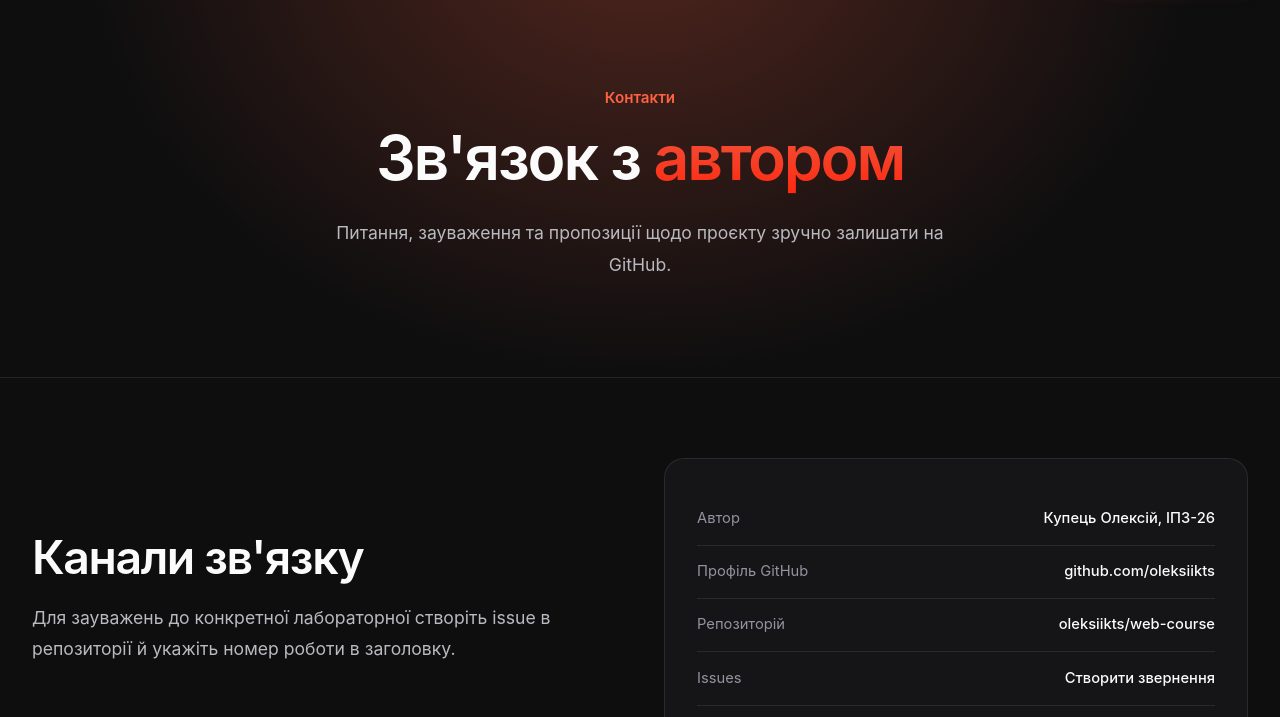
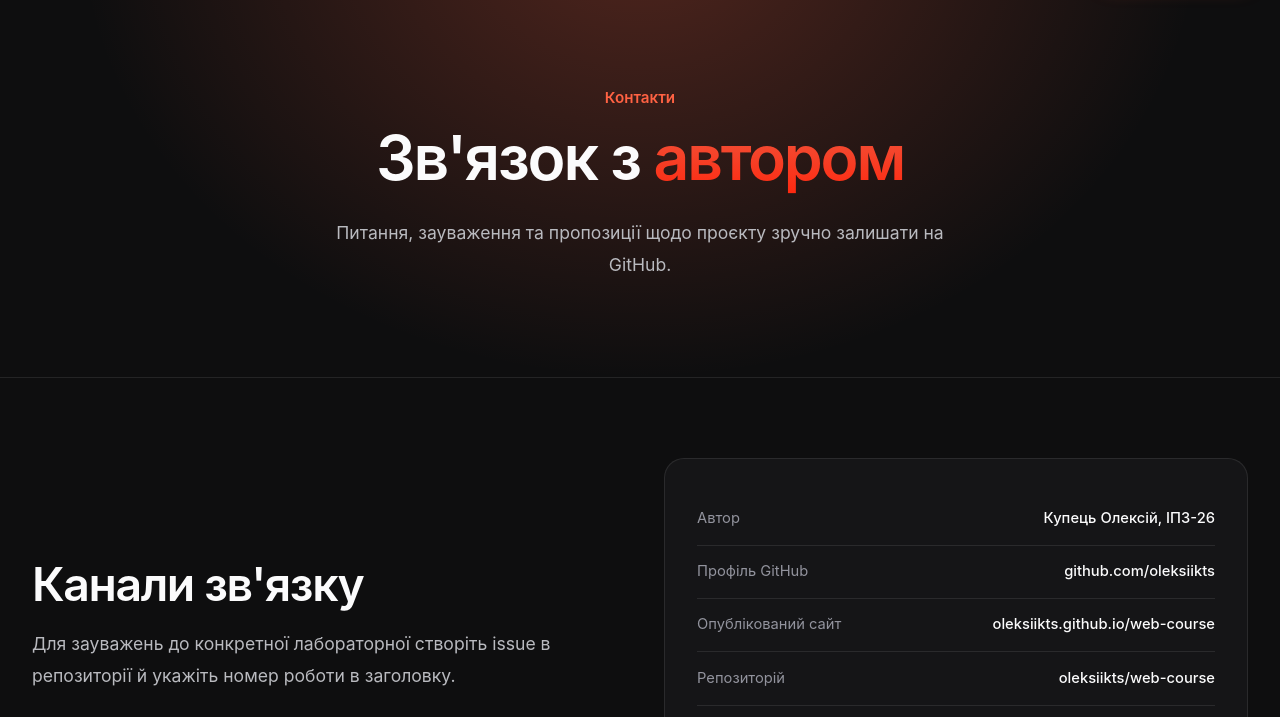
Before and after one commit to oleksiikts/web-course, a plain HTML site: page contacts.html in a window 1280 px wide. Shown: the part 70-787 px from the top of the page. Drawn offline with Linux system fonts and the light colour scheme.

Commit message:
Додано адресу опублікованого сайту на сторінку контактів

```diff
--- a/contacts.html
+++ b/contacts.html
@@ -40,6 +40,7 @@
           <dl class="facts">
             <div><dt>Автор</dt><dd>Купець Олексій, ІПЗ-26</dd></div>
             <div><dt>Профіль GitHub</dt><dd><a href="https://github.com/oleksiikts" rel="noopener">github.com/oleksiikts</a></dd></div>
+            <div><dt>Опублікований сайт</dt><dd><a href="https://oleksiikts.github.io/web-course/">oleksiikts.github.io/web-course</a></dd></div>
             <div><dt>Репозиторій</dt><dd><a href="https://github.com/oleksiikts/web-course" rel="noopener">oleksiikts/web-course</a></dd></div>
             <div><dt>Issues</dt><dd><a href="https://github.com/oleksiikts/web-course/issues" rel="noopener">Створити звернення</a></dd></div>
           </dl>
```
